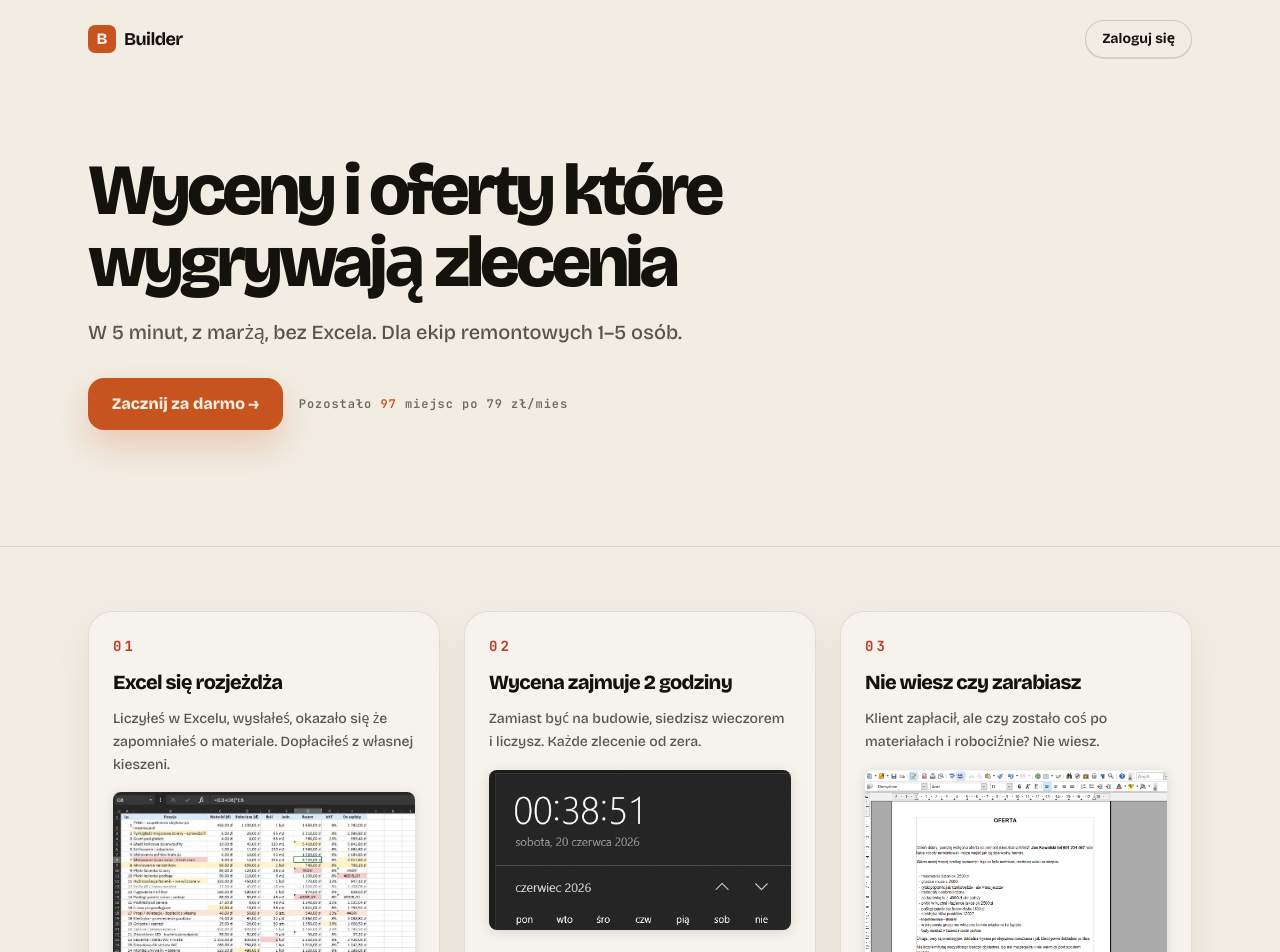
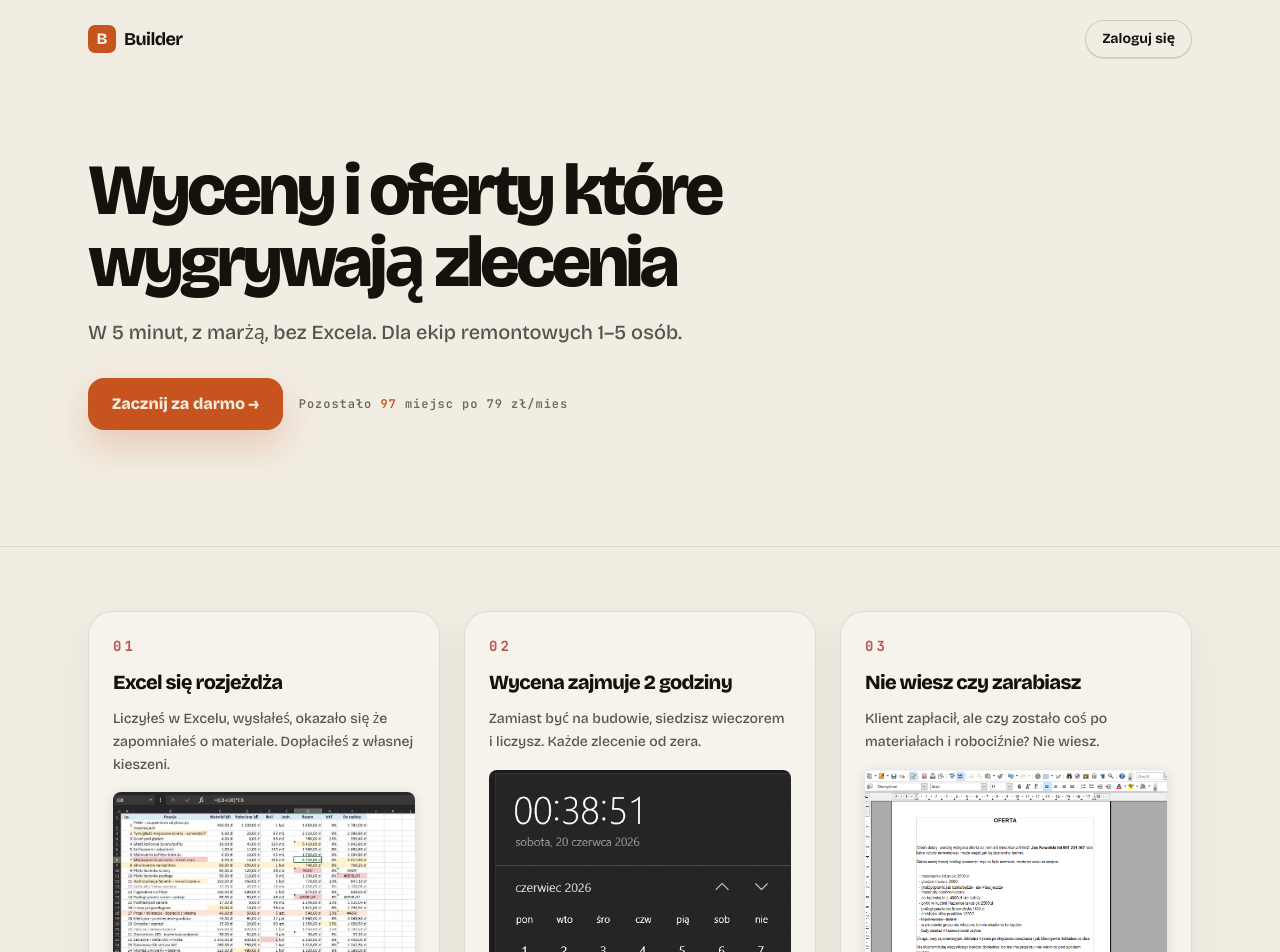
Before and after one commit to Carlosantos-bot/builder-landing, a React (Vite) app: page / in a window 1280 px wide. Shown: the top 952 px of the page. Built offline with nearby package versions, Linux system fonts and the light colour scheme; no server answers.

Commit message:
adjust landing pain visuals

```diff
--- a/src/components/Pain.tsx
+++ b/src/components/Pain.tsx
@@ -21,7 +21,7 @@ function PainVisual({ id }: { id: PainCard['k'] }) {
       <img
         src="/screenshots/zegar.png"
         alt=""
-        className="mt-4 block max-h-[160px] w-full rounded-lg object-cover object-top shadow-[0_2px_12px_rgba(0,0,0,0.12)]"
+        className="mt-4 mx-auto block w-full max-w-[320px] rounded-lg"
         loading="lazy"
       />
     )
@@ -69,7 +69,7 @@ export function Pain() {
             key={p.title}
             className="rounded-3xl border border-ink/10 bg-white/35 p-6 shadow-[0_14px_40px_rgba(20,18,13,0.06)]"
           >
-            <div className="font-mono text-sm font-bold tracking-[0.22em] text-[#C0392B]">
+            <div className="font-mono text-sm font-bold tracking-[0.22em] text-[#B85450]">
               {p.k}
             </div>
             <h2 className="mt-3 font-display text-xl font-extrabold tracking-[-0.035em] text-ink">
```
